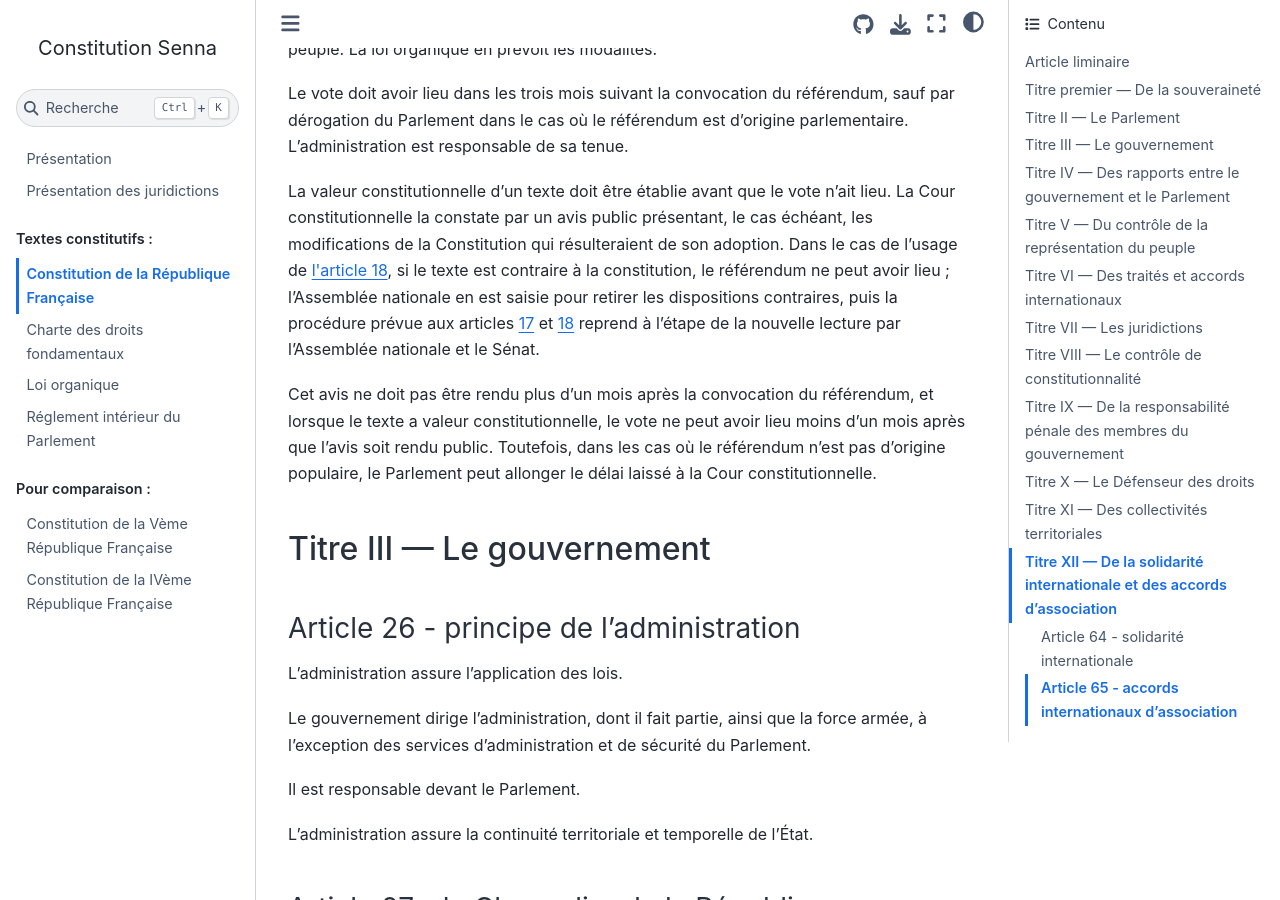
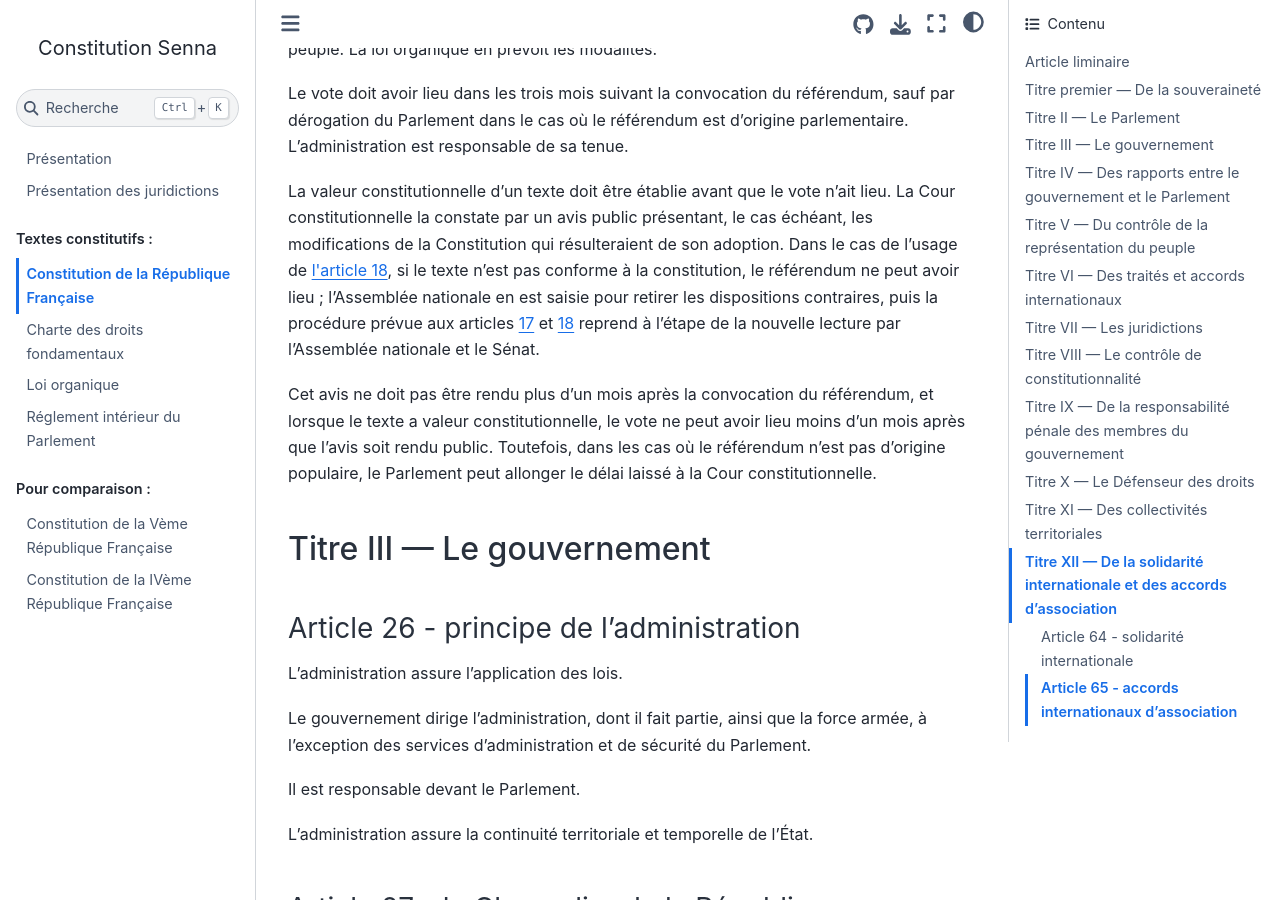
Before and after one commit to Gouvernathor/senna, a Sphinx documentation site: the page built from source/constitution.rst, in a window 1280 px wide and 900 px high, scrolled down 8821 px. Built offline with Sphinx 7.4.7 and the Sphinx Book theme 1.1.4, drawn with Linux system fonts in a browser that asks for light colours.

Commit message:
formulation plus clair

```diff
--- a/source/constitution.rst
+++ b/source/constitution.rst
@@ -222,7 +222,7 @@
 
 Le vote doit avoir lieu dans les trois mois suivant la convocation du référendum, sauf par dérogation du Parlement dans le cas où le référendum est d'origine parlementaire. L'administration est responsable de sa tenue.
 
-La valeur constitutionnelle d'un texte doit être établie avant que le vote n'ait lieu. La Cour constitutionnelle la constate par un avis public présentant, le cas échéant, les modifications de la Constitution qui résulteraient de son adoption. Dans le cas de l'usage de :artref:`adoption par une seule assemblée`, si le texte est contraire à la constitution, le référendum ne peut avoir lieu ; l'Assemblée nationale en est saisie pour retirer les dispositions contraires, puis la procédure prévue aux articles :artnumref:`navette parlementaire et CMP` et :artnumref:`adoption par une seule assemblée` reprend à l'étape de la nouvelle lecture par l'Assemblée nationale et le Sénat.
+La valeur constitutionnelle d'un texte doit être établie avant que le vote n'ait lieu. La Cour constitutionnelle la constate par un avis public présentant, le cas échéant, les modifications de la Constitution qui résulteraient de son adoption. Dans le cas de l'usage de :artref:`adoption par une seule assemblée`, si le texte n'est pas conforme à la constitution, le référendum ne peut avoir lieu ; l'Assemblée nationale en est saisie pour retirer les dispositions contraires, puis la procédure prévue aux articles :artnumref:`navette parlementaire et CMP` et :artnumref:`adoption par une seule assemblée` reprend à l'étape de la nouvelle lecture par l'Assemblée nationale et le Sénat.
 
 Cet avis ne doit pas être rendu plus d'un mois après la convocation du référendum, et lorsque le texte a valeur constitutionnelle, le vote ne peut avoir lieu moins d'un mois après que l'avis soit rendu public. Toutefois, dans les cas où le référendum n'est pas d'origine populaire, le Parlement peut allonger le délai laissé à la Cour constitutionnelle.
 
```
